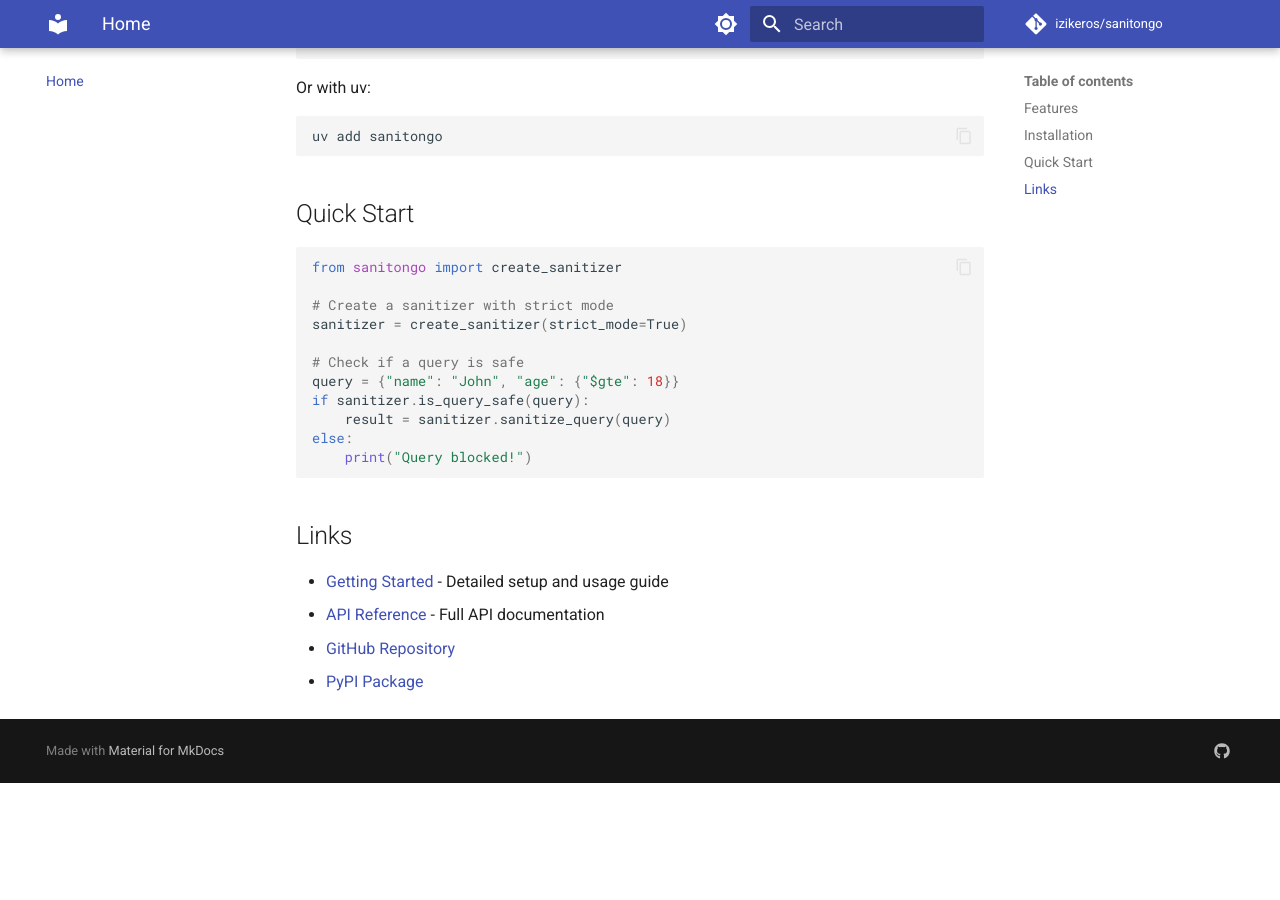
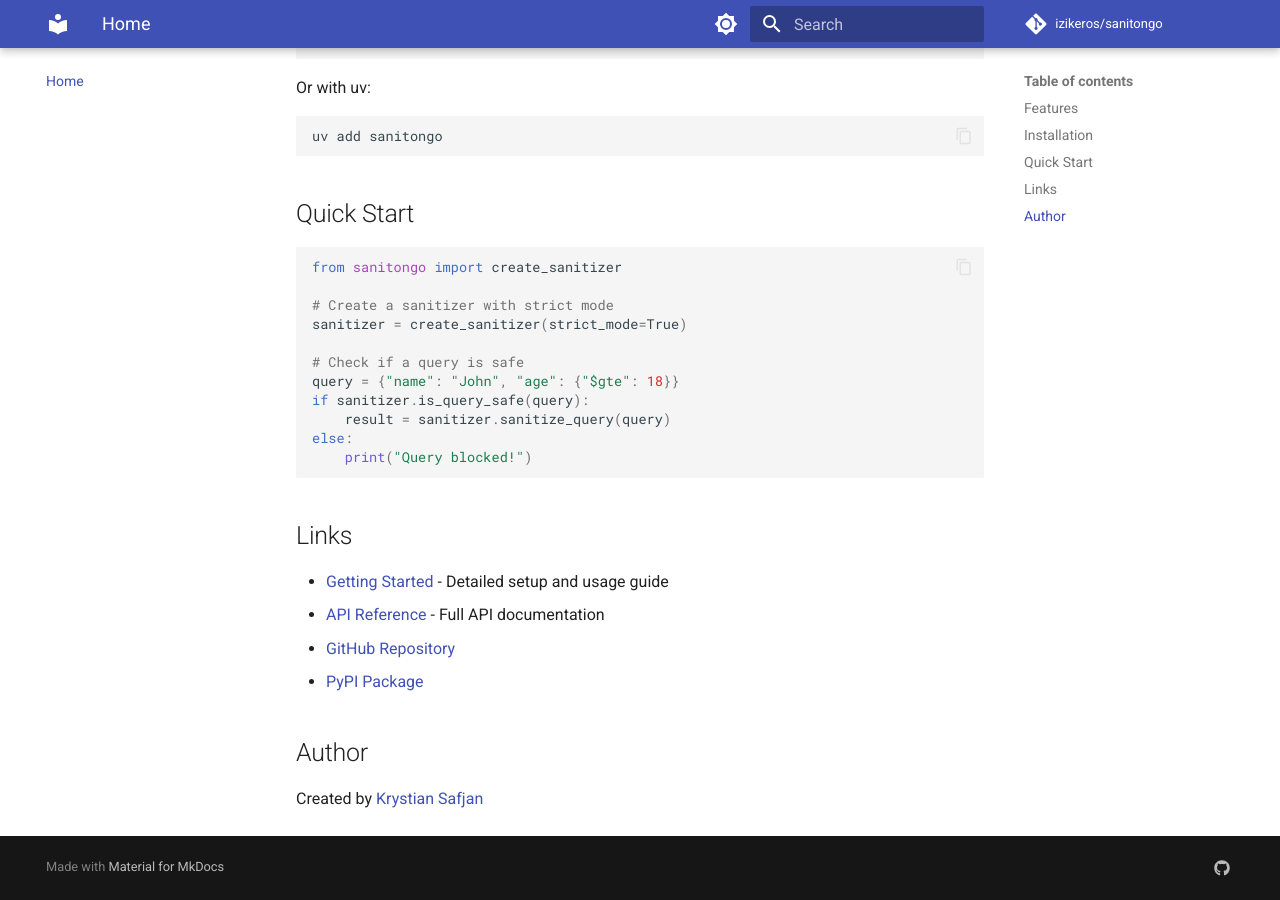
Before and after one commit to izikeros/sanitongo, an MkDocs documentation site: the page built from docs/index.md, in a window 1280 px wide and 900 px high, scrolled down 543 px. Built offline with MkDocs 1.6.1 and Material for MkDocs 9.7.7, drawn with Linux system fonts in a browser that asks for light colours; comment, search, counter and statistics services are not loaded; before the commit the page ends 1326 px from its top, so only the background shows below that.

Commit message:
docs: add author section to index.md

```diff
--- a/docs/index.md
+++ b/docs/index.md
@@ -43,3 +43,7 @@ else:
 - [API Reference](api.md) - Full API documentation
 - [GitHub Repository](https://github.com/izikeros/sanitongo)
 - [PyPI Package](https://pypi.org/project/sanitongo/)
+
+## Author
+
+Created by [Krystian Safjan](https://safjan.com)
```
